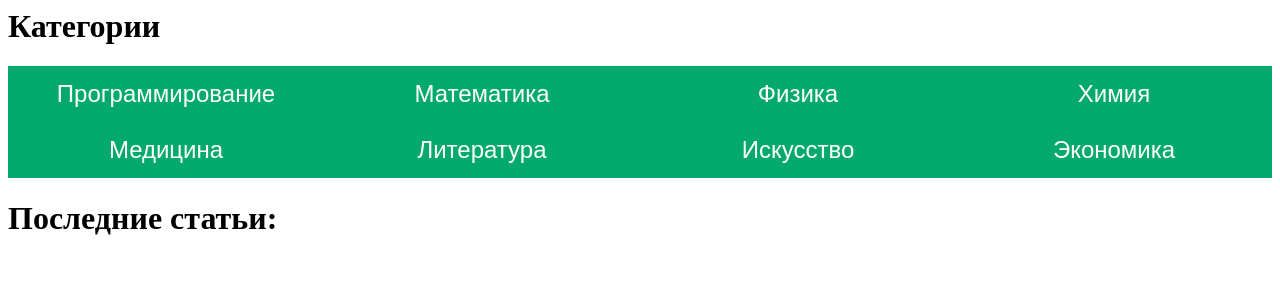
After one commit to bogdanpashtet/web_kursach, a PHP site: page /templates/main_page_template.html in a window 1280 px wide. The commit adds this page. Shown: the top 300 px of the page. Run offline with PHP 8.4, Linux system fonts and the light colour scheme.

Commit message:
first commit

```diff
--- a/layout.html
+++ b/layout.html
@@ -11,8 +11,6 @@
 <link rel="stylesheet" href="styles/layout_style.css">
 <!--Стиль иконок-->
 <link rel="stylesheet" href="https://cdnjs.cloudflare.com/ajax/libs/font-awesome/4.7.0/css/font-awesome.min.css">
-<!--Выставляем стиль в зависимости от контента страницы-->
-<?= $style_link; ?>
 
 <body>
 
--- a/styles/main_page_style.css
+++ b/styles/main_page_style.css
@@ -2,7 +2,6 @@
 .btn {
     font-size: 1.5em;
     border: none; /* Remove borders */
-    color: white; /* Add a text color */
     padding: 14px 28px; /* Add some padding */
     cursor: pointer; /* Add a pointer cursor on mouse-over */
     width: 600px;
@@ -16,6 +15,11 @@
     background-color: #46a049;
 }
 
+a {
+    text-decoration: none !important;
+    color: white;
+}
+
 .button_placement {
     display: flex;
     justify-content: center;
--- /dev/null
+++ b/templates/main_page_template.html
@@ -0,0 +1,17 @@
+<link rel='stylesheet' href='/styles/main_page_style.css'>
+
+<h1>Категории</h1>
+<div class='button_placement'>
+  <button class='btn cat_button'><a href='/category.php'>Программирование</a></button>
+  <button class='btn cat_button'><a href='/category.php'>Математика</a></button>
+  <button class='btn cat_button'><a href='/category.php'>Физика</a></button>
+  <button class='btn cat_button'><a href='/category.php'>Химия</a></button>
+</div>
+<div class='button_placement'>
+  <button class='btn cat_button'><a href='/category.php'>Медицина</a></button>
+  <button class='btn cat_button'><a href='/category.php'>Литература</a></button>
+  <button class='btn cat_button'><a href='/category.php'>Искусство</a></button>
+  <button class='btn cat_button'><a href='/category.php'>Экономика</a></button>
+</div>
+
+<h1>Последние статьи:</h1>
```
Also changed, not shown: category.php (+8 -0 lines), index.php (+5 -23 lines).
